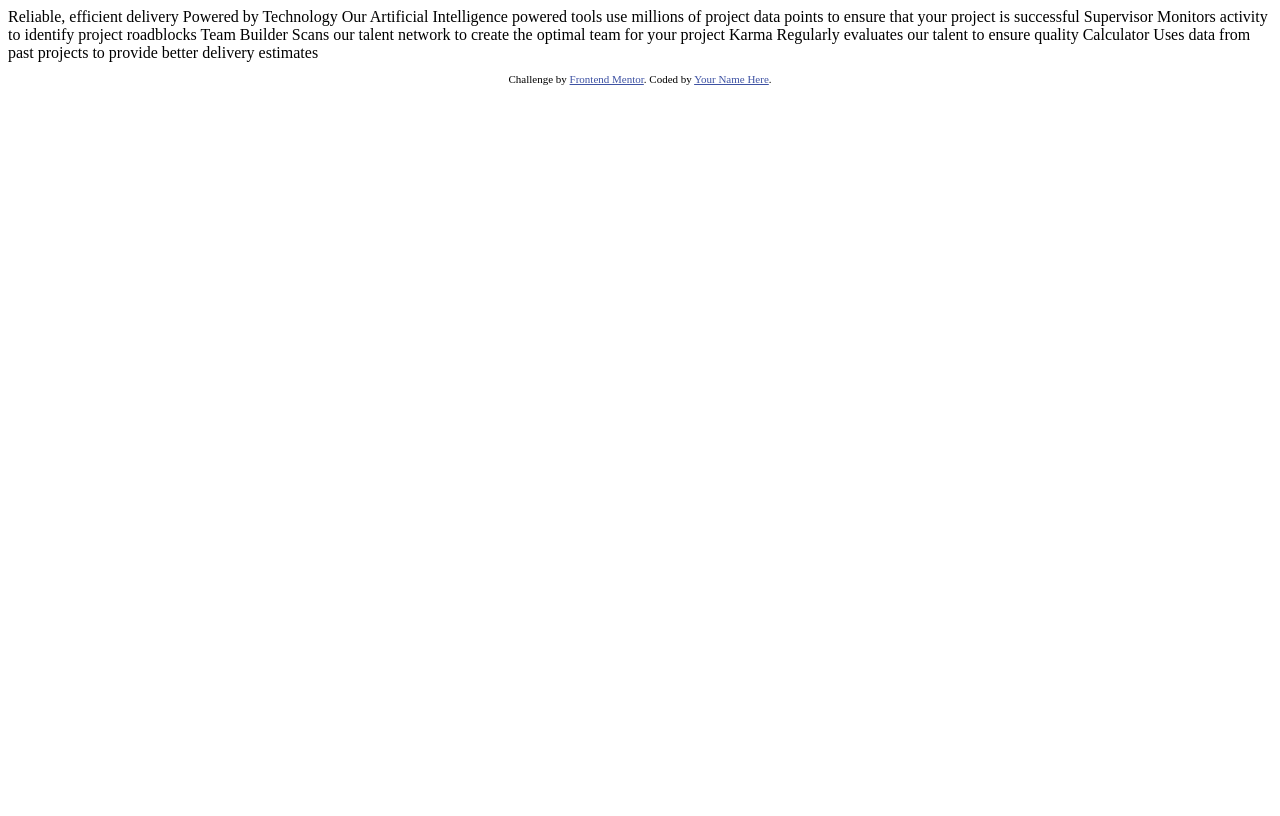
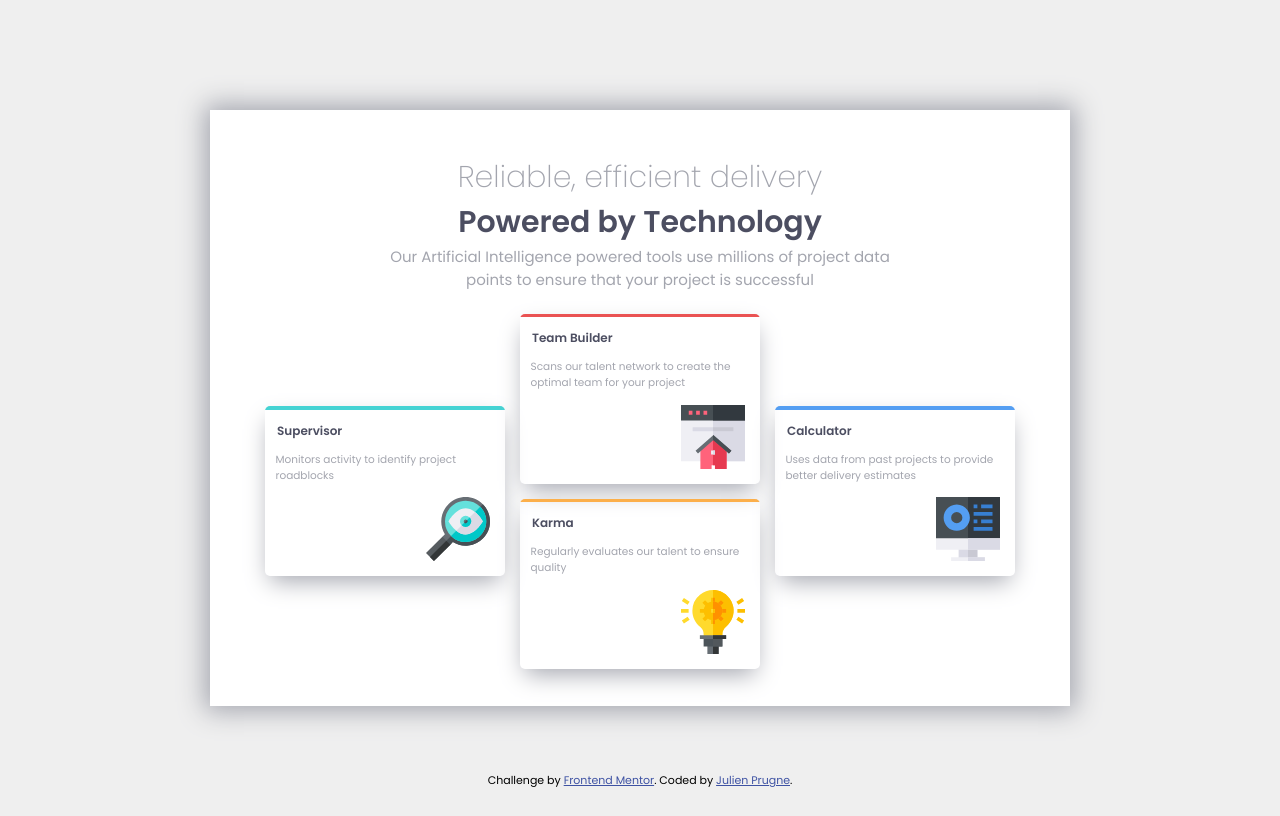
Before and after one commit to bassochette/Four-card-feature-section, a plain HTML site: page index.html in a window 1280 px wide. Drawn offline with Linux system fonts and the light colour scheme.

Commit message:
implement the design

```diff
--- /dev/null
+++ b/css/styles.css
@@ -0,0 +1,149 @@
+:root {
+    /*primary*/
+    --red: hsl(0, 78%, 62%);
+    --cyan: hsl(180, 62%, 55%);
+    --orange: hsl(34, 97%, 64%);
+    --blue: hsl(212, 86%, 64%);
+    /*neutral */
+    --very-dark-blue: hsl(234, 12%, 34%);
+    --grayish-blue: hsl(229, 6%, 66%);
+    --very-light-blue: hsl(0, 0%, 98%);
+}
+
+body {
+    font-family: 'Poppins', sans-serif;
+    font-size: 15px;
+    background-color: #efefef;
+    min-height: 100vh;
+    display: flex;
+    align-items: center;
+    justify-content: center;
+}
+
+.container {
+    background-color: #fff;
+    display: flex;
+    justify-content: center;
+    align-items: center;
+    flex-direction: column;
+    box-shadow: 0 0 25px 5px var(--grayish-blue);
+}
+
+.header {
+    width: 500px;
+}
+
+.header_subtitle {
+    text-align: center;
+    font-weight: 200;
+    font-size: 2em;
+    color: var(--grayish-blue);
+}
+
+.header_title {
+    text-align: center;
+    font-weight: 600;
+    font-size: 2em;
+    color: var(--very-dark-blue);
+}
+
+.header_summary {
+    text-align: center;
+    font-size: 1em;
+    font-weight: 400;
+    color: var(--grayish-blue);
+}
+
+.colored {
+    margin: 0;
+    padding: 0;
+    height: 0.25em;
+}
+
+.cyan {
+   background-color: var(--cyan);
+}
+.red {
+    background-color: var(--red);
+}
+.orange {
+    background-color: var(--orange);
+}
+.blue {
+    background-color: var(--blue);
+}
+
+.card {
+    box-shadow: 0 10px 23px -5px var(--grayish-blue);
+    width: 240px;
+    height: 170px;
+    border-radius: 5px;
+    margin: 0.5em;
+    overflow: hidden;
+    position: relative;
+}
+
+.card_title {
+    font-weight: 600;
+    font-size: 0.8em;
+    color: var(--very-dark-blue);
+    padding: 1em;
+}
+
+.card_body {
+    font-weight: 400;
+    font-size: 0.7em;
+    color: var(--grayish-blue);
+    padding: 0 1em;
+}
+
+.card > img {
+    position: absolute;
+    bottom: 1em;
+    right: 1em;
+}
+
+/*
+    Desktop Only
+*/
+@media only screen and (min-width: 900px) {
+    .container {
+        width: 800px;
+        min-height: 500px;
+        padding: 2em;
+    }
+
+    .header {
+        padding: 1em 0;
+    }
+
+    .features {
+        display: flex;
+        justify-content: center;
+    }
+
+    .feature_desktop_right,
+    .features_desktop_left {
+        display: flex;
+        justify-content: center;
+        align-items: center;
+    }
+
+    .feature_desktop_center {
+        display: flex;
+        flex-direction: column;
+    }
+}
+
+/*
+    Mobile only
+*/
+@media only screen and (max-width: 999px) {
+    .header {
+        padding: 2em;
+    }
+
+    .card {
+        margin: 2em 0;
+    }
+}
--- a/index.html
+++ b/index.html
@@ -9,37 +9,80 @@
   <title>Frontend Mentor | Four card feature section</title>
 
   <!-- Feel free to remove these styles or customise in your own stylesheet 👍 -->
+  <link href="https://fonts.googleapis.com/css2?family=Poppins:ital,wght@0,200;0,400;0,600;1,200;1,400;1,600&display=swap" rel="stylesheet">
+  <link rel="stylesheet" href="css/styles.css">
+
   <style>
-    .attribution { font-size: 11px; text-align: center; }
+    .attribution { font-size: 11px; text-align: center; position: fixed; bottom: 0; }
     .attribution a { color: hsl(228, 45%, 44%); }
   </style>
 </head>
 <body>
-
+<div class="container">
+  <section class="header">
+    <div class="header_subtitle">
       Reliable, efficient delivery
+    </div>
+    <div class="header_title">
       Powered by Technology
-
+    </div>
+    <div class="header_summary">
       Our Artificial Intelligence powered tools use millions of project data points
       to ensure that your project is successful
-
+    </div>
+  </section>
+  <section class="features">
+    <div class="features_desktop_left">
+      <div class="card">
+        <div class="colored cyan"></div>
+        <div class="card_title">
           Supervisor
+        </div>
+        <div class="card_body">
           Monitors activity to identify project roadblocks
-
+        </div>
+        <img src="images/icon-supervisor.svg" alt="supervisor feature icon">
+      </div>
+    </div>
+    <div class="feature_desktop_center">
+      <div class="card">
+        <div class="colored red"></div>
+        <div class="card_title">
           Team Builder
+        </div>
+        <div class="card_body">
           Scans our talent network to create the optimal team for your project
-
+        </div>
+        <img src="images/icon-team-builder.svg" alt="team builder feature icon">
+      </div>
+      <div class="card">
+        <div class="colored orange"></div>
+        <div class="card_title">
           Karma
+        </div>
+        <div class="card_body">
           Regularly evaluates our talent to ensure quality
-
+        </div>
+        <img src="images/icon-karma.svg" alt="karma feature icon">
+      </div>
+    </div>
+    <div class="feature_desktop_right">
+      <div class="card">
+        <div class="colored blue"></div>
+        <div class="card_title">
           Calculator
+        </div>
+        <div class="card_body">
           Uses data from past projects to provide better delivery estimates
-
-
-  <footer>
+        </div>
+        <img src="images/icon-calculator.svg" alt="calculator feature icon">
+      </div>
+    </div>
+  </section>
+</div>
   <p class="attribution">
     Challenge by <a href="https://www.frontendmentor.io?ref=challenge" target="_blank">Frontend Mentor</a>.
-      Coded by <a href="#">Your Name Here</a>.
+    Coded by <a href="#">Julien Prugne</a>.
   </p>
-  </footer>
 </body>
 </html>
```
Lines whose indentation alone changed are shown as unchanged.
